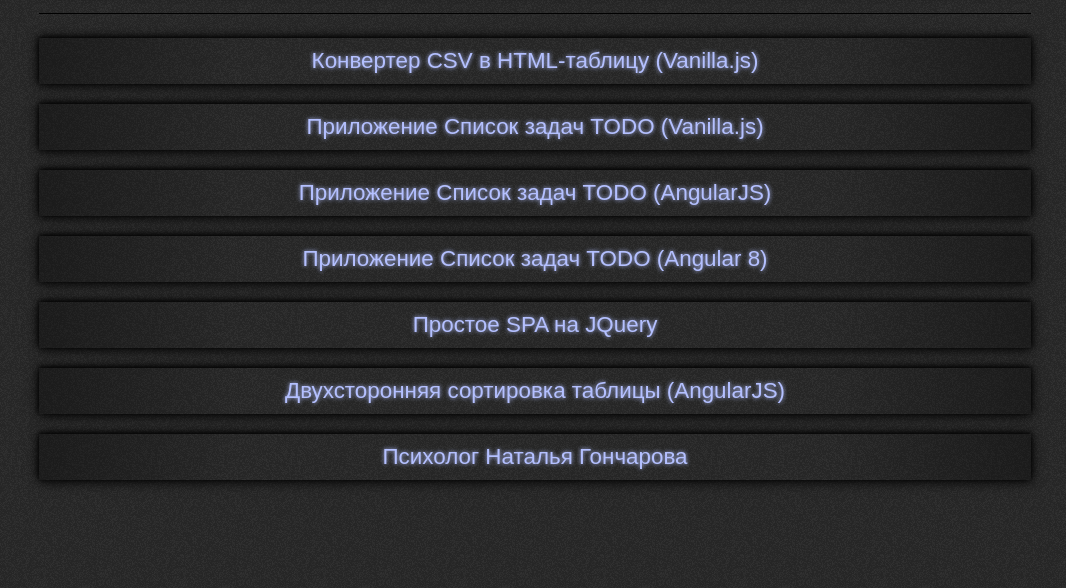
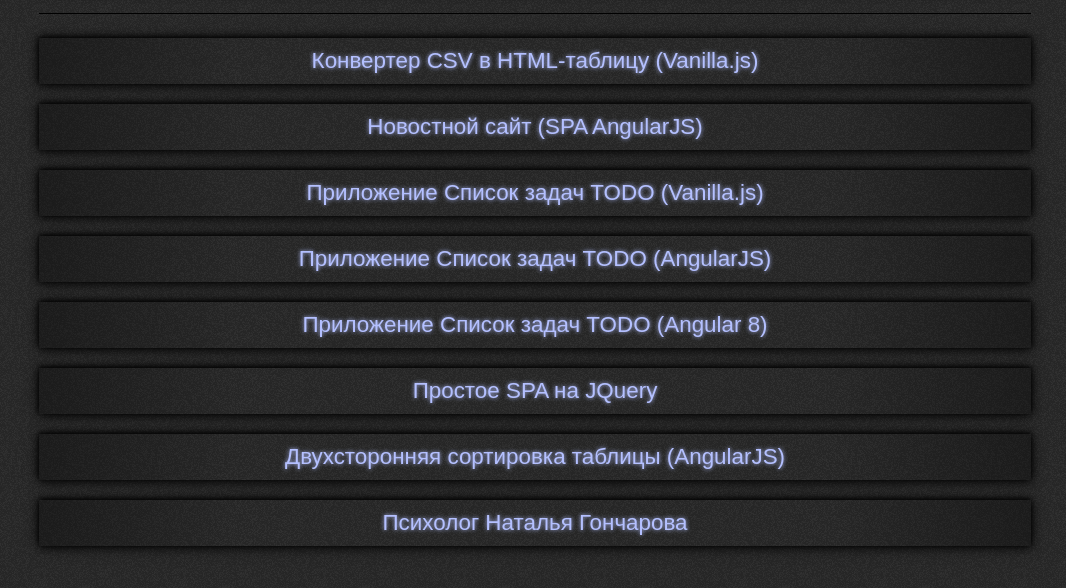
Before and after one commit to Dewberrycat/Dewberrycat.github.io, a plain HTML site: page index.html in a window 1280 px wide. Shown: the part 118-706 px from the top of the page, without its empty margins (105-1171 px from the left). Drawn offline with Linux system fonts and the light colour scheme; files that its build step writes are made by us from their sources.

Commit message:
Update index.html

```diff
--- a/index.html
+++ b/index.html
@@ -54,6 +54,7 @@
 	<a style="border-radius: 10px; font-size: 2em; background: linear-gradient(to right, rgba(10, 10, 10, 0.8) 0%, #222 20%, #222 80%, rgba(10, 10, 10, 0.8) 100%); margin-bottom: 0">PORTFOLIO</a>
 	<hr>
 	<a href="https://dewberrycat.github.io/csv">Конвертер CSV в HTML-таблицу (Vanilla.js)</a>
+	<a href="https://dewberrycat.github.io/nyheder/">Новостной сайт (SPA AngularJS)</a>
 	<a href="https://dewberrycat.github.io/todo">Приложение Список задач TODO (Vanilla.js)</a>
 	<a href="https://dewberrycat.github.io/todoang">Приложение Список задач TODO (AngularJS)</a>
 	<a href="https://dewberrycat.github.io/todoangular">Приложение Список задач TODO (Angular 8)</a>
@@ -61,6 +62,7 @@
 	<a href="https://dewberrycat.github.io/tsorter">Двухсторонняя сортировка таблицы (AngularJS)</a>
 	<a href="http://natalia-goncharova.com">Психолог Наталья Гончарова</a>
 
+
 </div>
 
 </body>
```
